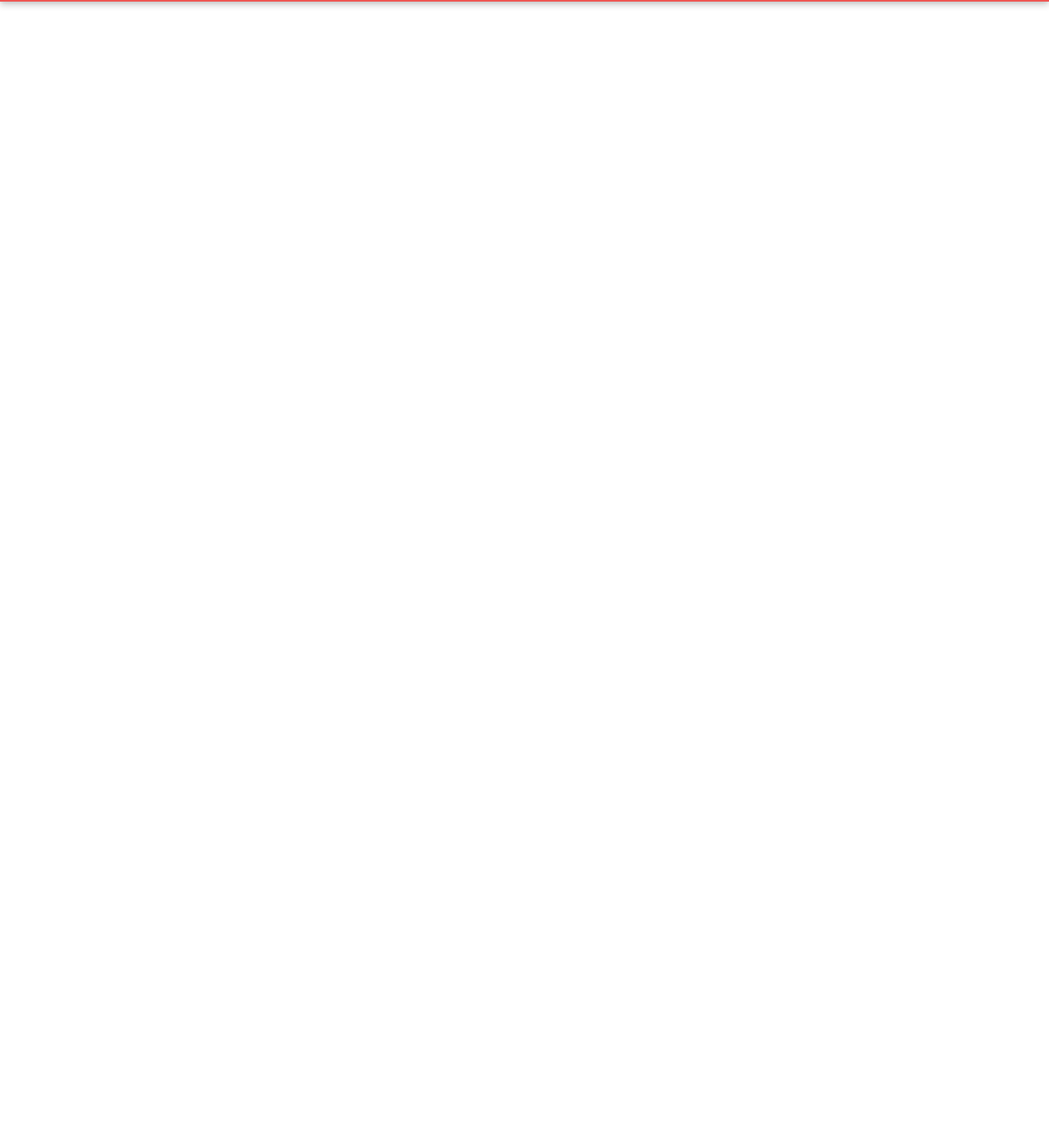
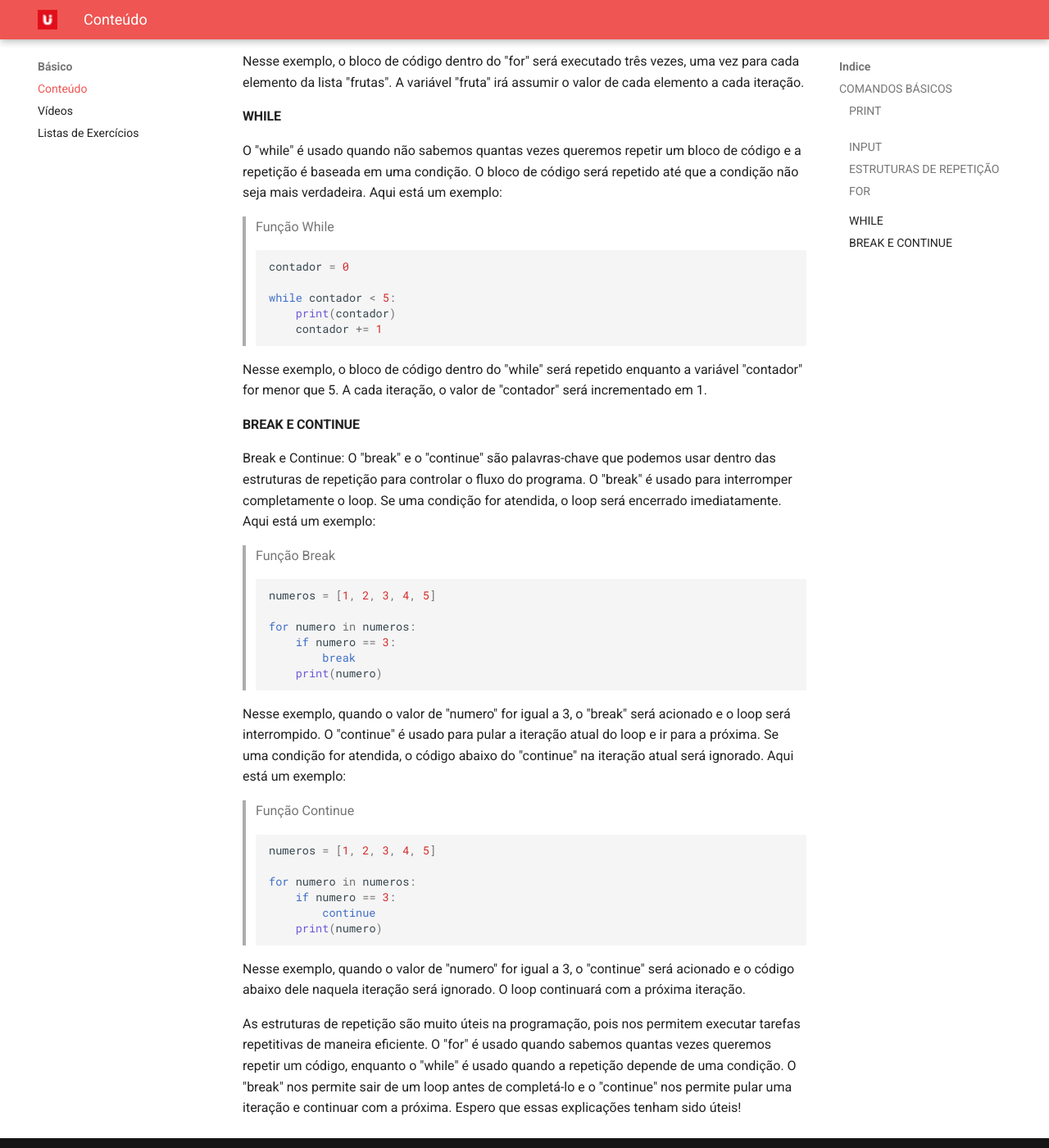
Before and after one commit to souzarogih/DocIntroductionProgramming, an MkDocs documentation site: the page built from docs/content/basic.md, in a window 1280 px wide and 1400 px high, scrolled down 1398 px. Shown: the whole window at 82% size. Built offline with MkDocs 1.6.1 and Material for MkDocs 9.7.7, drawn with Linux system fonts in a browser that asks for light colours; some of the changed text lies outside the part shown.

Commit message:
Add Estrut de repet, FOR, WHILE, BREAK, CONTINUE

````diff
--- a/docs/content/basic.md
+++ b/docs/content/basic.md
@@ -29,3 +29,93 @@ nome = input("Digite o seu nome: ")
 <p>
 A função input recebe como argumento um valor em string que será mostrado ao usuário, e também retorna um valor string.
 </p>
+
+
+#### **ESTRUTURAS DE REPETIÇÃO**
+
+<p>
+As estruturas de repetição são usadas para executar um bloco de código várias vezes. Elas nos ajudam a evitar repetir o mesmo código várias vezes manualmente. Existem dois tipos principais de estruturas de repetição em Python: o "for" e o "while".
+</p>
+
+
+#### **FOR**
+
+<p>
+O "for" é usado quando sabemos antecipadamente quantas vezes queremos repetir um bloco de código. Podemos percorrer uma lista, uma sequência de números ou até mesmo uma string. Aqui está um exemplo:
+</p>
+
+>Função For
+```python
+frutas = ["maçã", "banana", "laranja"]
+
+for fruta in frutas:
+    print(fruta)
+```
+
+#
+
+<p>
+Nesse exemplo, o bloco de código dentro do "for" será executado três vezes, uma vez para cada elemento da lista "frutas". A variável "fruta" irá assumir o valor de cada elemento a cada iteração.
+</p>
+
+
+#### **WHILE**
+
+<p>
+O "while" é usado quando não sabemos quantas vezes queremos repetir um bloco de código e a repetição é baseada em uma condição. O bloco de código será repetido até que a condição não seja mais verdadeira. Aqui está um exemplo:
+</p>
+
+>Função While
+```python
+contador = 0
+
+while contador < 5:
+    print(contador)
+    contador += 1
+```
+
+<p>
+Nesse exemplo, o bloco de código dentro do "while" será repetido enquanto a variável "contador" for menor que 5. A cada iteração, o valor de "contador" será incrementado em 1.
+</p>
+
+
+#### **BREAK E CONTINUE**
+
+<p>
+Break e Continue:
+O "break" e o "continue" são palavras-chave que podemos usar dentro das estruturas de repetição para controlar o fluxo do programa.
+O "break" é usado para interromper completamente o loop. Se uma condição for atendida, o loop será encerrado imediatamente. Aqui está um exemplo:
+</p>
+
+>Função Break
+```python
+numeros = [1, 2, 3, 4, 5]
+
+for numero in numeros:
+    if numero == 3:
+        break
+    print(numero)
+```
+<p>
+Nesse exemplo, quando o valor de "numero" for igual a 3, o "break" será acionado e o loop será interrompido.
+
+O "continue" é usado para pular a iteração atual do loop e ir para a próxima. Se uma condição for atendida, o código abaixo do "continue" na iteração atual será ignorado. Aqui está um exemplo:
+</p>
+
+>Função Continue
+```python
+numeros = [1, 2, 3, 4, 5]
+
+for numero in numeros:
+    if numero == 3:
+        continue
+    print(numero)
+```
+
+<p>
+Nesse exemplo, quando o valor de "numero" for igual a 3, o "continue" será acionado e o código abaixo dele naquela iteração será ignorado. O loop continuará com a próxima iteração.
+</p>
+
+<p>
+As estruturas de repetição são muito úteis na programação, pois nos permitem executar tarefas repetitivas de maneira eficiente. O "for" é usado quando sabemos quantas vezes queremos repetir um código, enquanto o "while" é usado quando a repetição depende de uma condição. O "break" nos permite sair de um loop antes de completá-lo e o "continue" nos permite pular uma iteração e continuar com a próxima. Espero que essas explicações tenham sido úteis!
+</p>
````
